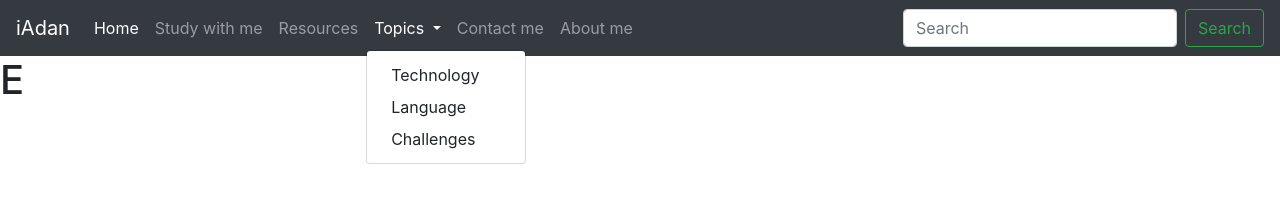
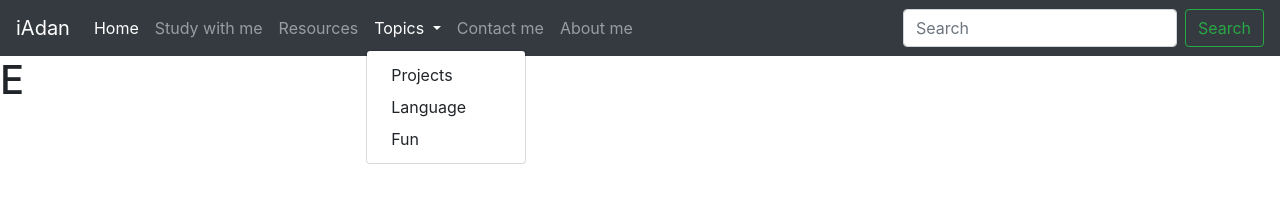
Before and after one commit to iM-Adan/iAdanBlog, a plain HTML site: page challenge.html in a window 1280 px wide. Both pictures are taken after a click on the button "Topics". Drawn offline with nearby package versions, Linux system fonts and the light colour scheme.

Commit message:
Update challenge.html

```diff
--- a/challenge.html
+++ b/challenge.html
@@ -44,9 +44,9 @@
                         Topics
                     </a>
                     <div class="dropdown-menu" aria-labelledby="navbarDropdown">
-                        <a class="dropdown-item" href="technology.html">Technology</a>
+                        <a class="dropdown-item" href="technology.html">Projects</a>
                         <a class="dropdown-item" href="language.html">Language</a>
-                        <a class="dropdown-item" href="challenge.html">Challenges</a>
+                        <a class="dropdown-item" href="challenge.html">Fun</a>
                     </div>
                 </li>
                 <li class="nav-item">
```
